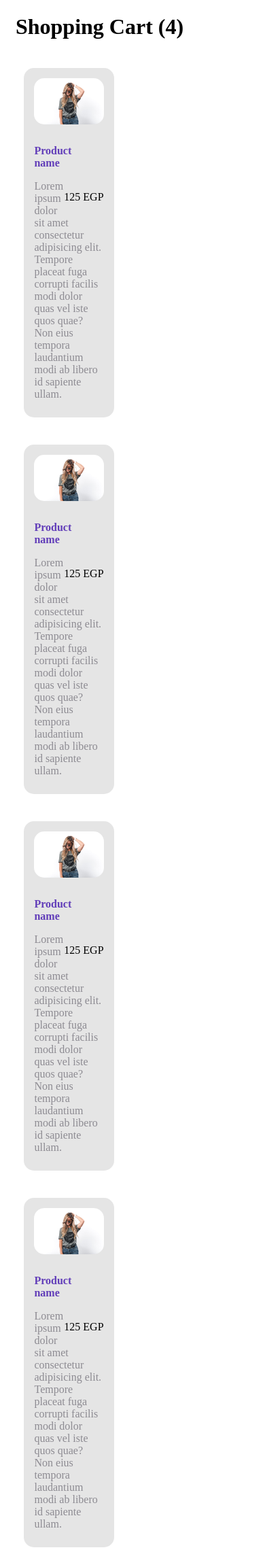
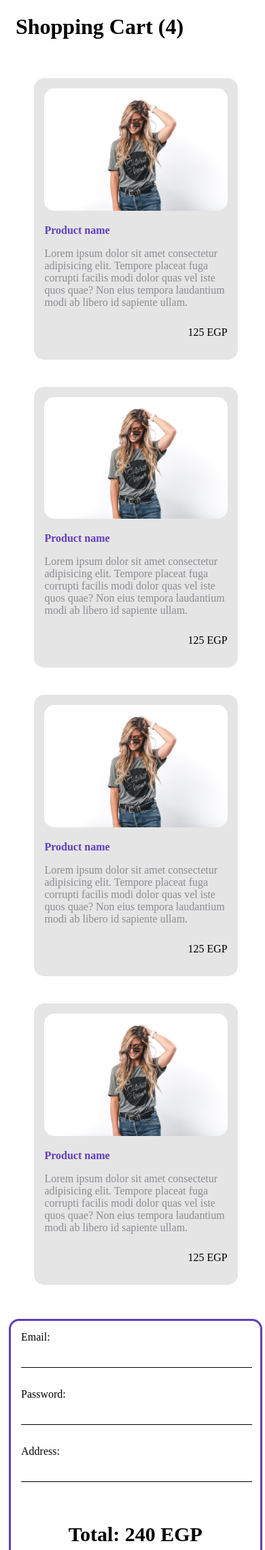
Before and after one commit to BackYard911/Shwpzy-E-Commerce, a PHP site: page /shoppingCart.html in a window 390 px wide. Shown: the top 2280 px of the page at 68% size. Run offline with PHP 8.4, Linux system fonts and the light colour scheme.

Commit message:
Shopping Cart - 2 (Responsive UI)

```diff
--- a/css/shoppingCart.css
+++ b/css/shoppingCart.css
@@ -6,15 +6,13 @@
   }
 
 .gridView{
-    float: left;
     margin-left:2%;
-    width: 65%;
+    margin-right: 2%;
   }
 
 .item {
   background-color: #E5E5E5;
     float: left;
-    width: 42%;
     padding: 15px;
     margin: 20px;
     border-radius: 15px;
@@ -26,10 +24,8 @@
 }
 
 .productName{
-  float: left;
   color: #623EB9;
 font-weight: bold;
-width: 80%;
 }
 
 .price{
@@ -44,13 +40,10 @@ margin: 10px 0 10px 0;
 
 .orderForm{
   background-color: white;
-  width: 25%;
   border-style: solid;
   border-color: #623EB9;
   border-radius: 15px;
-  float: right;
   padding: 40px;
-  margin: 20px 2% 20px 0;
 }
 .text-line {
     background-color: transparent;
@@ -61,10 +54,10 @@ margin: 10px 0 10px 0;
     border-left: none;
     border-right: none;
     border-bottom: solid black 1px;
-    padding: 3px 10px;
+    padding: 10px;
 }
 input{
-  width: 100%;
+  width: 95%;
   margin-bottom: 30px;
 }
 .totalCost{
@@ -85,3 +78,62 @@ input{
   font-size: 16px;
   border-radius: 10px;
 }
+
+[class*="col-"] {
+  float: left;
+  padding: 15px;
+}
+
+/* For mobile phones: */
+[class*="col-"] {
+  width: 90%;
+}
+.item{
+  width: 80%;
+}
+.orderForm{
+  margin-top: 15px;
+  margin-left: 5px;
+}
+
+@media only screen and (min-width: 600px) {
+  /* For tablets: */
+  .col-s-1 {width: 8.33%;}
+  .col-s-2 {width: 16.66%;}
+  .col-s-3 {width: 25%;}
+  .col-s-4 {width: 33.33%;}
+  .col-s-5 {width: 41.66%;}
+  .col-s-6 {width: 50%;}
+  .col-s-7 {width: 58.33%;}
+  .col-s-8 {width: 66.66%;}
+  .col-s-9 {width: 75%;}
+  .col-s-10 {width: 83.33%;}
+  .col-s-11 {width: 91.66%;}
+  .col-s-12 {width: 100%;}
+  .item{
+    width: 80%;
+  }
+}
+@media only screen and (min-width: 768px) {
+  .col-m-5 {width: 40%;}
+
+}
+@media only screen and (min-width: 1250px) {
+  /* For desktop: */
+  .col-1 {width: 8.33%;}
+  .col-2 {width: 16.66%;}
+  .col-3 {width: 25%;}
+  .col-4 {width: 33.33%;}
+  .col-5 {width: 41.66%;}
+  .col-6 {width: 50%;}
+  .col-7 {width: 58.33%;}
+  .col-8 {width: 66.66%;}
+  .col-9 {width: 75%;}
+  .col-10 {width: 83.33%;}
+  .col-11 {width: 91.66%;}
+  .col-12 {width: 100%;}
+  .item{
+    width: 40%;
+  }
+
+}
--- a/shoppingCart.html
+++ b/shoppingCart.html
@@ -15,57 +15,50 @@
 
   <h1 style="padding-left: 4%">Shopping Cart (4)</h1>
   <div class="row">
-    <div class="gridView">
+
+    <div class="col-7 col-m-5 col-s-10 gridView">
 
       <div class="row">
         <div class="item">
           <img src="images/girl.jpg" class="itemImage">
-          <div class="row">
           <p class='productName'>Product name</p>
-            <p class='price'>125 EGP</p>
           <p class='itemDetails'>Lorem ipsum dolor sit amet consectetur adipisicing elit. Tempore placeat fuga corrupti
             facilis modi dolor quas vel iste quos quae? Non eius tempora laudantium modi ab libero id sapiente ullam.
           </p>
-          </div>
+          <p class='price'>125 EGP</p>
         </div>
         <div class="item">
           <img src="images/girl.jpg" class="itemImage">
-          <div class="row">
           <p class='productName'>Product name</p>
-            <p class='price'>125 EGP</p>
           <p class='itemDetails'>Lorem ipsum dolor sit amet consectetur adipisicing elit. Tempore placeat fuga corrupti
             facilis modi dolor quas vel iste quos quae? Non eius tempora laudantium modi ab libero id sapiente ullam.
           </p>
-          </div>
+          <p class='price'>125 EGP</p>
         </div>
       </div>
 
       <div class="row">
         <div class="item">
           <img src="images/girl.jpg" class="itemImage">
-          <div class="row">
           <p class='productName'>Product name</p>
-            <p class='price'>125 EGP</p>
           <p class='itemDetails'>Lorem ipsum dolor sit amet consectetur adipisicing elit. Tempore placeat fuga corrupti
             facilis modi dolor quas vel iste quos quae? Non eius tempora laudantium modi ab libero id sapiente ullam.
           </p>
-          </div>
+          <p class='price'>125 EGP</p>
         </div>
         <div class="item">
           <img src="images/girl.jpg" class="itemImage">
-          <div class="row">
           <p class='productName'>Product name</p>
-            <p class='price'>125 EGP</p>
           <p class='itemDetails'>Lorem ipsum dolor sit amet consectetur adipisicing elit. Tempore placeat fuga corrupti
             facilis modi dolor quas vel iste quos quae? Non eius tempora laudantium modi ab libero id sapiente ullam.
           </p>
-          </div>
+          <p class='price'>125 EGP</p>
         </div>
       </div>
 
     </div>
 
-      <form class="orderForm">
+    <form class="col-3 col-m-5 col-s-10 orderForm">
       <label for="fname">Email:</label><br>
       <input type="text" class="text-line"><br>
       <label for="lname">Password:</label><br>
@@ -75,8 +68,8 @@
       <p class='totalCost'>Total: 240 EGP</p>
       <input type="submit" value="Order Now" class='orderButton'>
     </form>
+  </div>
 
-  </div>
 
 
 
```
Lines whose indentation alone changed are shown as unchanged.
